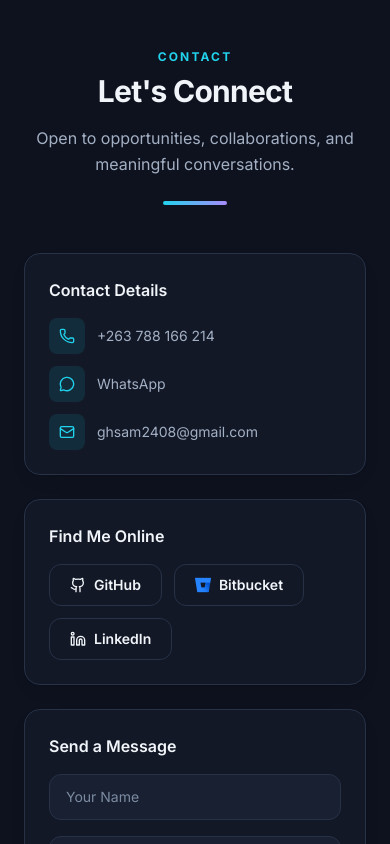
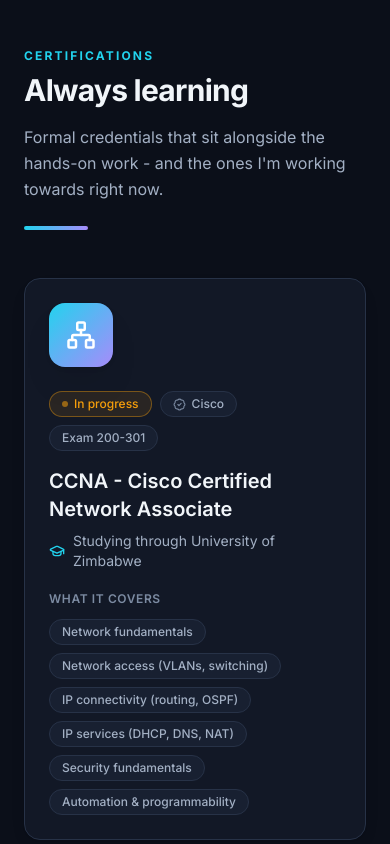
Before and after one commit to Sam-Junior2408/sam-junior-mavetera-portifolio, a React (Vite) app: page / in a window 390 px wide. Shown: the part 9180-10024 px from the top of the page. Built offline with nearby package versions, Linux system fonts and the light colour scheme.

Commit message:
feat: add Certifications section and related data

```diff
--- a/src/App.jsx
+++ b/src/App.jsx
@@ -6,6 +6,7 @@
 import About from './components/sections/About'
 import Skills from './components/sections/Skills'
 import Projects from './components/sections/Projects'
+import Certifications from './components/sections/Certifications'
 import Contact from './components/sections/Contact'
 import Footer from './components/layout/Footer'
 import BackToTop from './components/ui/BackToTop'
@@ -21,6 +22,7 @@
           <About />
           <Skills />
           <Projects />
+          <Certifications />
           <Contact />
         </main>
         <Footer />
--- a/src/components/layout/Navbar.jsx
+++ b/src/components/layout/Navbar.jsx
@@ -6,6 +6,7 @@
   ['About', 'about'],
   ['Skills', 'skills'],
   ['Projects', 'projects'],
+  ['Certifications', 'certifications'],
   ['Contact', 'contact'],
 ]
 
--- /dev/null
+++ b/src/components/sections/Certifications.jsx
@@ -0,0 +1,87 @@
+import { BadgeCheck, ExternalLink, GraduationCap } from 'lucide-react'
+import SectionHeading from '../ui/SectionHeading'
+import { certifications } from '../../data/certifications'
+
+const StatusBadge = ({ status }) => (
+  <span
+    className={`chip ${
+      status === 'Earned'
+        ? 'border-emerald-500/40 bg-emerald-500/10 text-emerald-500'
+        : 'border-amber-500/40 bg-amber-500/10 text-amber-500'
+    }`}
+  >
+    <span
+      className={`h-1.5 w-1.5 rounded-full bg-current ${status === 'Earned' ? '' : 'animate-pulse'}`}
+    />
+    {status}
+  </span>
+)
+
+const Certifications = () => (
+  <section id="certifications" className="section">
+    <SectionHeading
+      eyebrow="Certifications"
+      title="Always learning"
+      subtitle="Formal credentials that sit alongside the hands-on work - and the ones I'm working towards right now."
+    />
+
+    <div className={`mt-12 grid gap-5 ${certifications.length > 1 ? 'md:grid-cols-2' : ''}`}>
+      {certifications.map(
+        ({ id, name, issuer, provider, exam, status, icon: Icon, description, topics, credentialUrl }) => (
+          <article key={id} className="card card-hover flex flex-col gap-6 p-6 sm:flex-row sm:p-8">
+            <div className="grid h-16 w-16 shrink-0 place-items-center rounded-2xl bg-gradient-to-br from-accent to-violet text-white shadow-lift">
+              <Icon size={30} aria-hidden="true" />
+            </div>
+
+            <div className="flex-1">
+              <div className="flex flex-wrap items-center gap-2">
+                <StatusBadge status={status} />
+                <span className="chip">
+                  <BadgeCheck size={13} aria-hidden="true" className="text-ink-faint" />
+                  {issuer}
+                </span>
+                {exam && <span className="chip">{exam}</span>}
+              </div>
+
+              <h3 className="mt-4 text-xl font-semibold text-ink">{name}</h3>
+              {provider && (
+                <p className="mt-2 flex items-center gap-2 text-sm text-ink-soft">
+                  <GraduationCap size={16} aria-hidden="true" className="shrink-0 text-accent" />
+                  Studying through {provider}
+                </p>
+              )}
+              {description && (
+                <p className="mt-2 max-w-3xl text-sm leading-relaxed text-ink-soft">{description}</p>
+              )}
+
+              <p className="mt-5 text-xs font-semibold uppercase tracking-wider text-ink-faint">
+                What it covers
+              </p>
+              <ul className="mt-3 flex flex-wrap gap-2">
+                {topics.map((topic) => (
+                  <li key={topic} className="chip">
+                    {topic}
+                  </li>
+                ))}
+              </ul>
+
+              {credentialUrl && (
+                <a
+                  href={credentialUrl}
+                  target="_blank"
+                  rel="noreferrer"
+                  className="btn-outline mt-6 inline-flex"
+                >
+                  <ExternalLink size={16} />
+                  Verify credential
+                </a>
+              )}
+            </div>
+          </article>
+        )
+      )}
+    </div>
+  </section>
+)
+
+export default Certifications
--- a/src/components/sections/Contact.jsx
+++ b/src/components/sections/Contact.jsx
@@ -1,10 +1,11 @@
-import { Github, Linkedin, Mail, MessageCircle, Phone, Send } from 'lucide-react'
+import { Github, Linkedin, Mail, Phone, Send } from 'lucide-react'
 import bitBucketIcon from '../../assets/bitbucket.png'
+import whatsAppIcon from '../../assets/whatsapp.png'
 import SectionHeading from '../ui/SectionHeading'
 
 const details = [
   { icon: Phone, label: '+263 788 166 214', href: 'tel:+263788166214' },
-  { icon: MessageCircle, label: 'WhatsApp', href: 'https://wa.me/263788166214' },
+  { img: whatsAppIcon, label: '+263 788 166 214', note: 'WhatsApp', href: 'https://wa.me/263788166214' },
   { icon: Mail, label: 'ghsam2408@gmail.com', href: 'mailto:ghsam2408@gmail.com' },
 ]
 
@@ -50,18 +51,27 @@
             <div className="card p-6">
               <h3 className="font-semibold text-ink">Contact Details</h3>
               <ul className="mt-4 space-y-3">
-                {details.map(({ icon: Icon, label, href }) => (
-                  <li key={label}>
+                {details.map(({ icon: Icon, img, label, note, href }) => (
+                  <li key={href}>
                     <a
                       href={href}
                       target="_blank"
                       rel="noreferrer"
                       className="group flex items-center gap-3 text-sm text-ink-soft transition hover:text-accent"
                     >
-                      <span className="grid h-9 w-9 place-items-center rounded-lg bg-accent/10 text-accent transition group-hover:bg-accent group-hover:text-accent-ink">
-                        <Icon size={16} />
+                      {Icon ? (
+                        <span className="grid h-9 w-9 place-items-center rounded-lg bg-accent/10 text-accent transition group-hover:bg-accent group-hover:text-accent-ink">
+                          <Icon size={16} />
+                        </span>
+                      ) : (
+                        <span className="grid h-9 w-9 place-items-center rounded-lg bg-[#25D366]/10 transition group-hover:bg-[#25D366]/20">
+                          <img src={img} alt="" className="h-[18px] w-[18px]" />
+                        </span>
+                      )}
+                      <span>
+                        {label}
+                        {note && <span className="ml-2 text-xs text-ink-faint">{note}</span>}
                       </span>
-                      {label}
                     </a>
                   </li>
                 ))}
--- /dev/null
+++ b/src/data/certifications.js
@@ -0,0 +1,27 @@
+import { Network } from 'lucide-react'
+
+/**
+ * `status`: 'In progress' or 'Earned'.
+ * `provider`: where the course is taken (optional); `description`: one line (optional).
+ * `credentialUrl`: the verification link once earned (null hides the button).
+ */
+export const certifications = [
+  {
+    id: 'ccna',
+    name: 'CCNA - Cisco Certified Network Associate',
+    issuer: 'Cisco',
+    provider: 'University of Zimbabwe',
+    exam: 'Exam 200-301',
+    status: 'In progress',
+    icon: Network,
+    topics: [
+      'Network fundamentals',
+      'Network access (VLANs, switching)',
+      'IP connectivity (routing, OSPF)',
+      'IP services (DHCP, DNS, NAT)',
+      'Security fundamentals',
+      'Automation & programmability',
+    ],
+    credentialUrl: null,
+  },
+]
```
